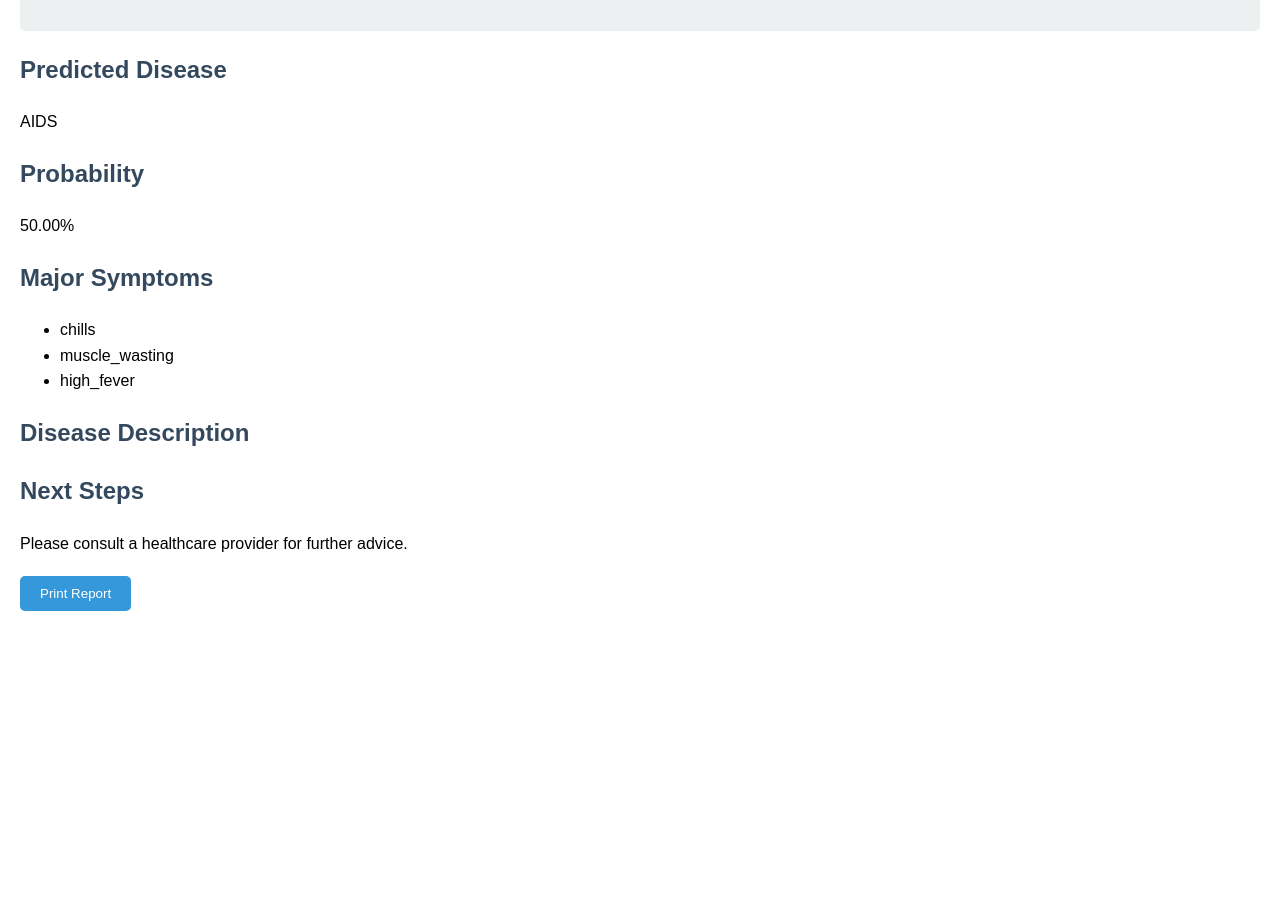
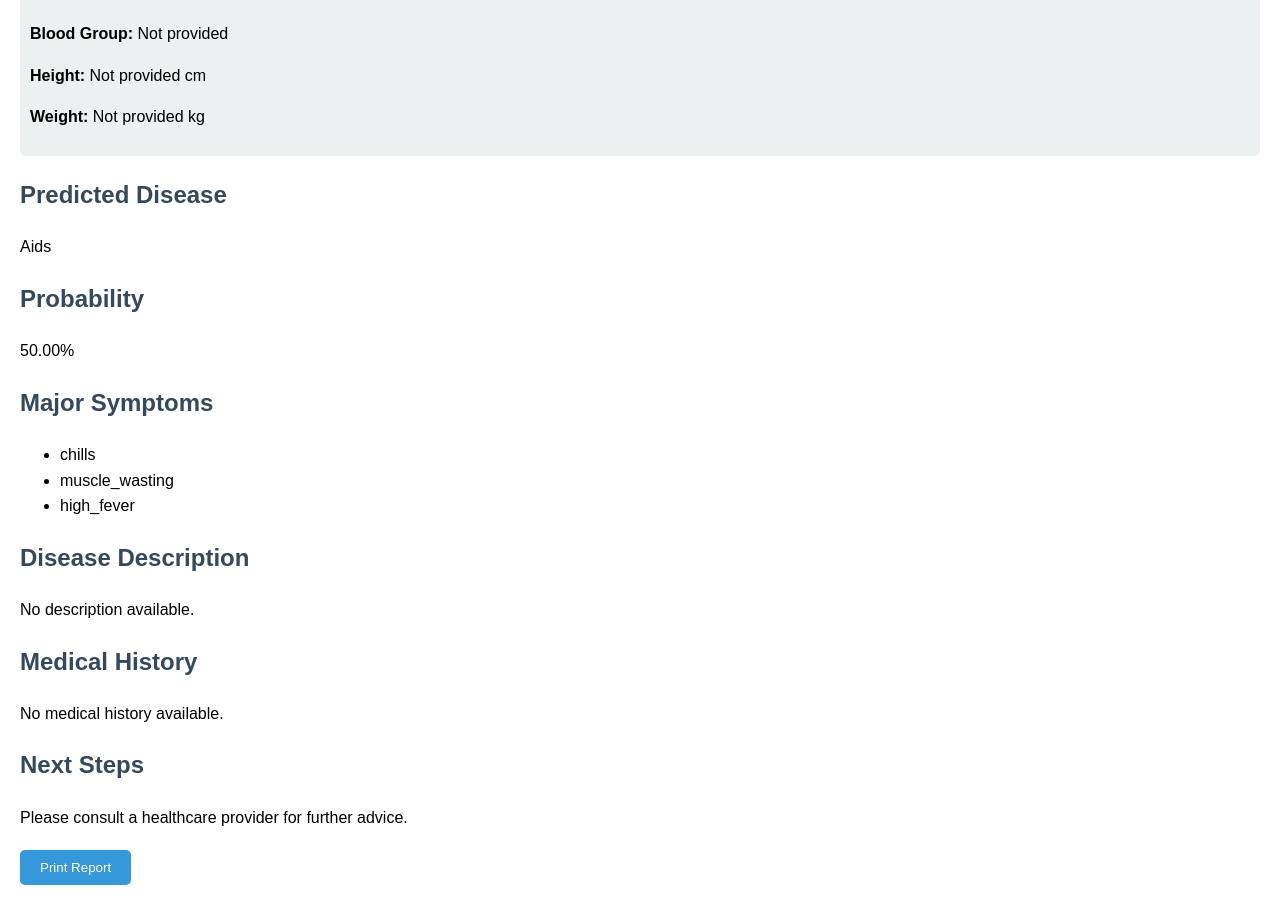
Before and after one commit to AlakaSudhakaran/Health_app_Cure_Compass, a Django app: page /report/7/ in a window 1280 px wide. Shown: the part 286-1191 px from the top of the page. Before the commit the page ends 897 px from the top, so only its background shows below. Run offline with Django 5.2, Linux system fonts and the light colour scheme; a user stored in the database is signed in; data comes from the database, SQL or seed files in the repository; both versions use the stored data as it was after the commit.

Commit message:
report changes

```diff
--- a/health_app/models.py
+++ b/health_app/models.py
@@ -63,3 +63,36 @@
         if self.global_id is None:
             self.global_id = self.get_next_global_id()
         super().save(*args, **kwargs)
+# models.py
+from django.db import models
+
+class DiseaseDescription(models.Model):
+    disease_name = models.CharField(max_length=255, unique=True)
+    description = models.TextField()
+
+    def __str__(self):
+        return self.disease_name
+from django.db import models
+from django.contrib.auth.models import User
+
+class MedicalHistory(models.Model):
+    user = models.ForeignKey(settings.AUTH_USER_MODEL, on_delete=models.CASCADE)
+    name = models.CharField(max_length=100)
+    height = models.FloatField(default=170.0)  # You might want to use specific units, e.g., centimeters
+    weight = models.FloatField(default=70.0)
+    age = models.IntegerField()
+    history = models.TextField()  # For medical history details
+    blood_group = models.CharField(max_length=3, choices=[
+        ('A+', 'A+'),
+        ('A-', 'A-'),
+        ('B+', 'B+'),
+        ('B-', 'B-'),
+        ('AB+', 'AB+'),
+        ('AB-', 'AB-'),
+        ('O+', 'O+'),
+        ('O-', 'O-')
+    ],
+    default='O+'
+    )
+    def __str__(self):
+        return f"{self.name}'s Medical History"
--- a/health_app/templates/final_report.html
+++ b/health_app/templates/final_report.html
@@ -30,18 +30,24 @@
         <p><strong>Name:</strong> {{ name }}</p>
         <p><strong>Age:</strong> {{ age }}</p>
         <p><strong>Gender:</strong> {{ gender }}</p>
+        <p><strong>Blood Group:</strong> {{ blood_group }}</p>
+        <p><strong>Height:</strong> {{ height }} cm</p>
+        <p><strong>Weight:</strong> {{ weight }} kg</p>
     </div>
 
+    <!-- Predicted Disease Section -->
     <div class="section">
         <h2>Predicted Disease</h2>
         <p>{{ disease }}</p>
     </div>
 
+    <!-- Probability Section -->
     <div class="section">
         <h2>Probability</h2>
         <p>{{ probability }}</p>
     </div>
 
+    <!-- Symptoms Section -->
     <div class="section">
         <h2>Major Symptoms</h2>
         <ul>
@@ -53,16 +59,37 @@
         </ul>
     </div>
 
+    <!-- Disease Description Section -->
     <div class="section">
         <h2>Disease Description</h2>
-        <p>{{ description }}</p>
+        <p>
+            {% if description %}
+                {{ description }}
+            {% else %}
+                No description available.
+            {% endif %}
+        </p>
     </div>
 
+    <!-- Medical History Section -->
+    <div class="section">
+        <h2>Medical History</h2>
+        <p>
+            {% if medical_history %}
+                {{ medical_history }}
+            {% else %}
+                No medical history available.
+            {% endif %}
+        </p>
+    </div>
+
+    <!-- Next Steps Section -->
     <div class="section">
         <h2>Next Steps</h2>
         <p>{{ next_steps }}</p>
     </div>
 
+    <!-- Print Button -->
     <div class="button-container">
         <button onclick="window.print()">Print Report</button>
     </div>
--- a/health_app/views.py
+++ b/health_app/views.py
@@ -285,40 +285,73 @@
         logger.error(f"Conversation with global ID {global_id} does not exist.")
         return None
 
+from django.shortcuts import render, get_object_or_404
+from health_app.models import Conversation, Disease
+import json
+import logging
+
+logger = logging.getLogger(__name__)
+
+# views.py
 def generate_report(request, global_id):
     try:
+        # Retrieve conversation object
         conversation = get_object_or_404(Conversation, global_id=global_id)
-        user = request.user
 
+        # Retrieve and normalize disease name
+        disease = conversation.disease.strip().lower()
+        logger.debug(f"Normalized Disease from conversation: '{disease}'")
 
+        # Extract context and handle potential issues
+        try:
+            context = json.loads(conversation.context)
+        except json.JSONDecodeError as json_error:
+            logger.error(f"Failed to parse context for global_id {global_id}: {json_error}")
+            context = {}  # Fallback to an empty context
 
-        # Retrieve disease and context information
-        disease = conversation.disease
-        context = json.loads(conversation.context)
+        # Extract responses and probability from context, with safe defaults
         responses = context.get('responses', [])
-        probability = context.get('probability', 0) * 100  # Ensure this reflects the chatbot's output accurately
+        probability = context.get('probability', 0) * 100  # Default to 0 if missing
 
-        # Fetch disease description from the Disease model
-        disease_obj = Disease.objects.filter(name=disease).first()
-        disease_description = disease_obj.description if disease_obj else "No description available"
+        # Fetch disease description from the Disease model with case-insensitive match
+        disease_obj = Disease.objects.filter(name__iexact=disease).first()
 
-        # Fetch user details
+        # Debugging: Print or log the disease name and object
+        if not disease_obj:
+            logger.warning(f"Disease '{disease}' not found in the database.")
+            print(f"Disease '{disease}' not found in the database.")  # For debugging
+        else:
+            logger.info(f"Found disease: '{disease_obj.name}' with description.")
+
+        disease_description = disease_obj.description if disease_obj else "No description available."
+
+        # Fetch medical history details
+        medical_history_obj = MedicalHistory.objects.filter(user=request.user).first()
+        medical_history_details = medical_history_obj.history if medical_history_obj else "No medical history available."
+
         user = request.user
         name = user.get_full_name() or user.username
         age = user.age
         gender = user.gender
+        blood_group = medical_history_obj.blood_group if medical_history_obj else "Not provided"
+        height = medical_history_obj.height if medical_history_obj else "Not provided"
+        weight = medical_history_obj.weight if medical_history_obj else "Not provided"
 
         # Prepare data for the report
         report_data = {
             'global_id': conversation.global_id,
-            'disease': disease,
+            'disease': disease.capitalize(),  # Capitalize for display
             'probability': f"{probability:.2f}%",
             'symptoms': responses,
             'description': disease_description,
+            'medical_history': medical_history_details,
             'next_steps': "Please consult a healthcare provider for further advice.",
             'name': name,
             'age': age,
             'gender': gender,
+            'blood_group': blood_group,
+            'height': height,
+            'weight': weight,
         }
 
         return render(request, 'final_report.html', report_data)
@@ -327,24 +360,32 @@
         logger.error(f"Error generating report for global_id {global_id}: {e}")
         return render(request, 'error.html', {'message': 'An error occurred while generating the report.'})
 
-
 from django.shortcuts import render
 from .forms import MedicalHistoryForm
-
+from health_app.models import MedicalHistory
+# views.py
 def medical_history_view(request):
     if request.method == 'POST':
         form = MedicalHistoryForm(request.POST)
         if form.is_valid():
-            # Process the form data here, for example, saving it to the database
             name = form.cleaned_data['name']
             age = form.cleaned_data['age']
             medical_history = form.cleaned_data['medical_history']
-            # You can redirect to a success page or render the same page with a success message
+
+            # Save or update medical history for the logged-in user
+            user = request.user
+            medical_history_obj, created = MedicalHistory.objects.update_or_create(
+                user=user,
+                defaults={'name': name, 'age': age, 'history': medical_history}
+            )
+            form.save()
+            # Redirect to a success page or render the same page with a success message
             return render(request, 'history_success.html', {'name': name})
     else:
         form = MedicalHistoryForm()
 
     return render(request, 'medical_history.html', {'form': form})
+
 
 
 
```
Also changed, not shown: health_app/chatbot.py (+13 -3 lines), health_app/description.csv (added, +42 -0 lines), health_app/management/commands/load_disease_description.py (added, +21 -0 lines), health_app/templates/history_success.html (added, +19 -0 lines), db.sqlite3, health_app/migrations/0012_diseasedescription.py (added), health_app/migrations/0013_medicalhistory.py (added), health_app/migrations/0014_medicalhistory_height_medicalhistory_weight.py (added), health_app/migrations/0015_medicalhistory_blood_group.py (added).
